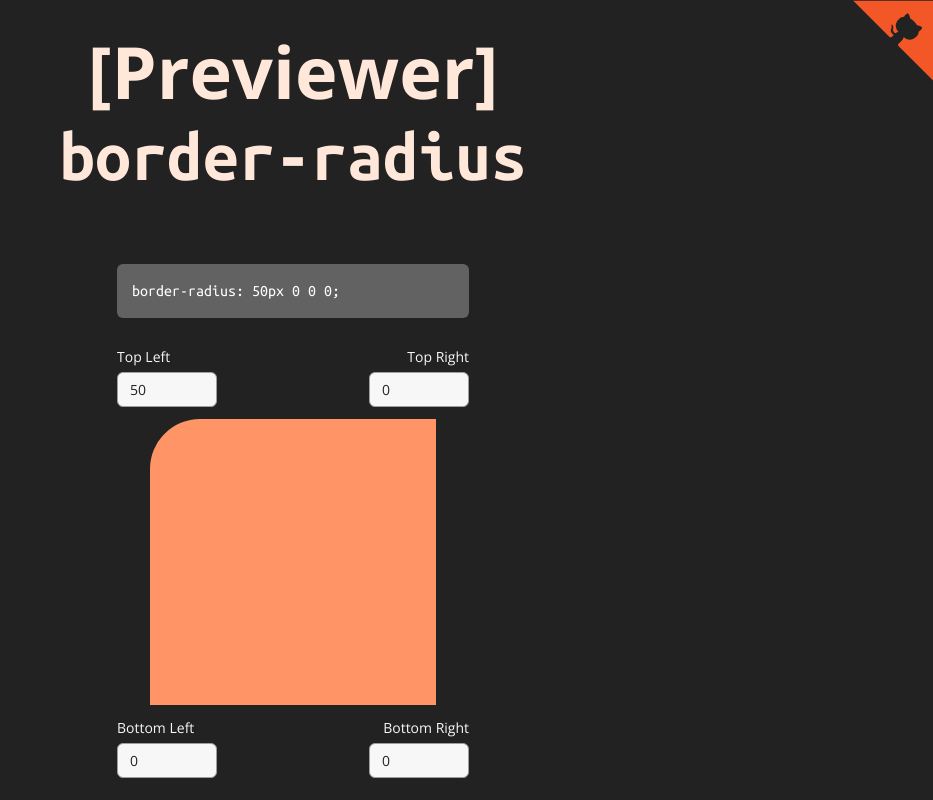
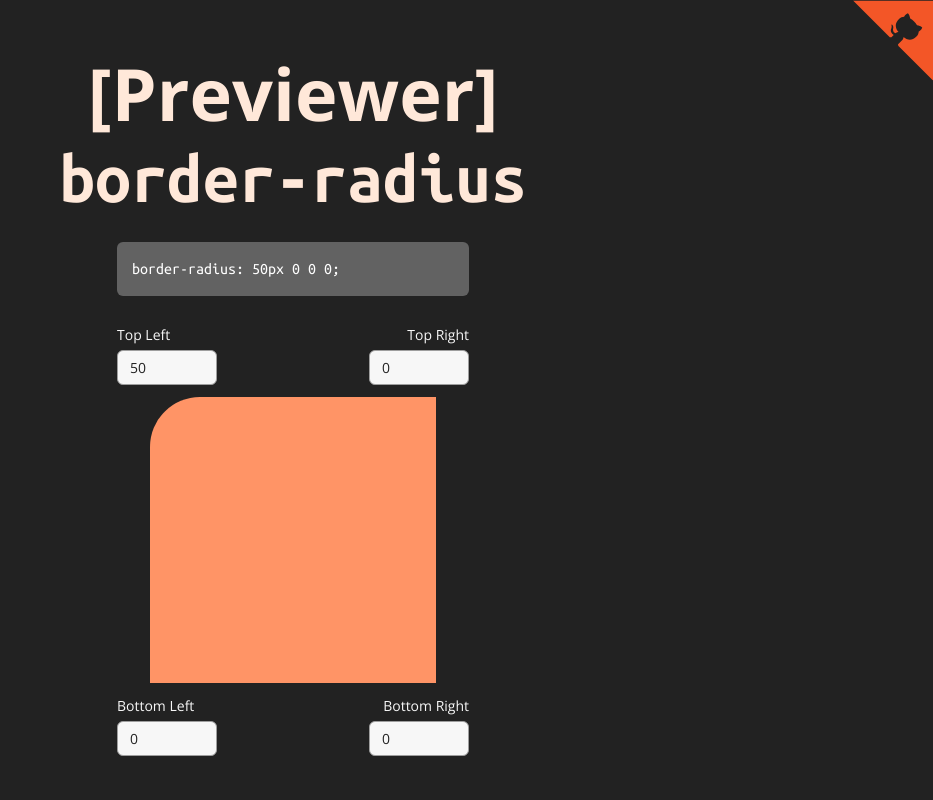
Before and after one commit to csorlandi/css-preview-border-radius, a React (Vite) app: page / in a window 1280 px wide. Shown: the whole page, without its empty margins (347-1280 px from the left). Built offline with nearby package versions, Linux system fonts and the light colour scheme.

Commit message:
refactor(style): change command preview input margin-top

```diff
--- a/src/App.css
+++ b/src/App.css
@@ -54,7 +54,7 @@ section {
   border-radius: 0.375rem;
 
   gap: 0.5rem;
-  margin-top: 4.5rem;
+  margin-top: 1.75rem;
   padding: 15px;
 
   background-color: #626262;
```
